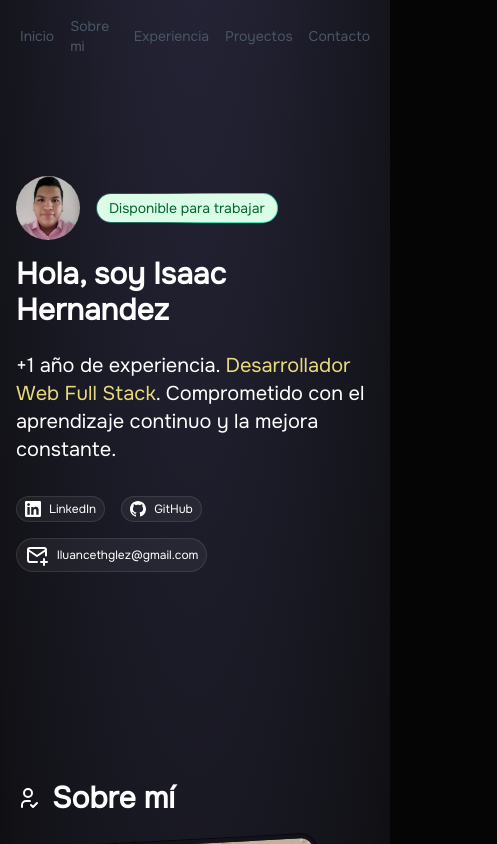
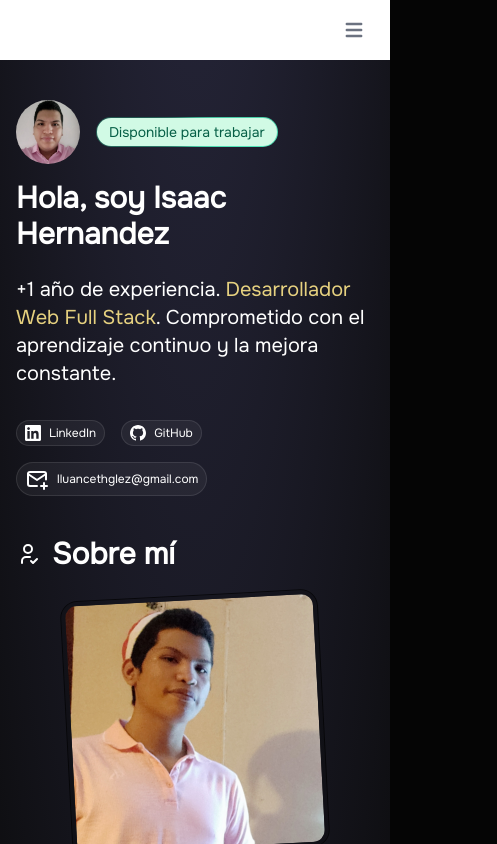
Before and after one commit to Lluan12/portfolio, a React (Vite) app: page / in a window 390 px wide. Shown: the top 844 px of the page, 497 px wide, since content can reach past the window. Built offline with nearby package versions, Linux system fonts and the light colour scheme.

Commit message:
cambios en responsive

```diff
--- a/index.html
+++ b/index.html
@@ -1,26 +1,14 @@
 <!DOCTYPE html>
-<html
-	lang="es"
-	class="dark"
->
+<html lang="es" class="dark">
 	<head>
 		<meta charset="UTF-8" />
-		<link
-			rel="icon"
-			type="image/svg+xml"
-			href="/code.svg"
-		/>
-		<meta
-			name="viewport"
-			content="width=device-width, initial-scale=1.0"
-		/>
+		<link rel="icon" type="image/svg+xml" href="/code.svg" />
+		<meta name="viewport" content="width=device-width, initial-scale=1.0" />
 		<title>Portfolio de Lluancet - Desarrollador y Programador Web</title>
 	</head>
 	<body>
 		<div id="root"></div>
-		<script
-			type="module"
-			src="/src/main.jsx"
-		></script>
+		<script type="module" src="/src/main.jsx"></script>
+		<script src="./node_modules/flowbite/dist/flowbite.min.js"></script>
 	</body>
 </html>
--- a/package.json
+++ b/package.json
@@ -12,8 +12,9 @@
   "dependencies": {
     "@fontsource/onest": "^5.2.8",
     "@tailwindcss/vite": "^4.1.8",
+    "flowbite": "^3.1.2",
     "react": "^19.1.0",
-    "react-dom": "^19.1.0",
+    "react-dom": "^19.1.1",
     "tailwindcss": "^4.1.8"
   },
   "devDependencies": {
--- a/src/App.jsx
+++ b/src/App.jsx
@@ -2,16 +2,15 @@ import "@fontsource/onest";
 import { Header } from "./components/Hedader";
 import { Footer } from "./components/Footer";
 import { Home } from "./pages/Home";
-import { BrowserRouter } from "react-router-dom";
 
 function App() {
 	return (
-		<BrowserRouter>
+		<>
 			<div className="absolute top-0 bottom-0 z-[-2] min-h-screen w-full bg-neutral-950 bg-[radial-gradient(ellipse_80%_80%_at_50%_-20%,rgba(120,119,198,0.3),rgba(255,255,255,0))]"></div>
 			<Header />
 			<Home />
 			<Footer />
-		</BrowserRouter>
+		</>
 	);
 }
 
--- a/src/components/Hedader.jsx
+++ b/src/components/Hedader.jsx
@@ -1,62 +1,96 @@
-import { useEffect, useState } from "react";
-import { NavLink, useLocation } from "react-router-dom";
+import { initFlowbite } from "flowbite";
 
 export function Header() {
-	const location = useLocation();
-	const [scrolled, setScrolled] = useState(false);
-
-	useEffect(() => {
-		const id = location.hash.replace("#", "");
-		if (id) {
-			const element = document.getElementById(id);
-			if (element) {
-				element.scrollIntoView({ behavior: "smooth" });
-			}
-		}
-
-		const handleScroll = () => {
-			const isScrolled = window.scrollY > 0;
-			setScrolled(isScrolled);
-		};
-
-		window.addEventListener("scroll", handleScroll);
-		return () => window.removeEventListener("scroll", handleScroll);
-	}, [location]);
-
+	initFlowbite;
 
 	return (
-		<header className="fixed top-0 z-10 flex items-center justify-center w-full mx-auto mt-2">
-			<nav className={`flex px-3 text-sm font-medium rounded-full text-gray-600 dark:text-gray-200 justify-center items-center ${scrolled ? "bg-gray-900": "bg-none"}`}>
-				<NavLink
-					className={`relative block px-2 py-2 transition hover:text-blue-500 dark:hover:text-blue-500`}
-					to="#top"
+		<header className="sm:fixed sm:top-0 sm:z-10 sm:flex sm:items-center sm:justify-center sm:w-full sm:mx-auto sm:mt-2">
+			<nav className="bg-white border-gray-200 sm:rounded-full px-4 lg:px-6 py-2.5 dark:bg-gray-950/80">
+				<div className="flex flex-wrap justify-end sm:justify-center items-center mx-auto max-w-screen-xl">
+					<div className="flex items-center lg:order-2">
+						<button
+							data-collapse-toggle="mobile-menu-2"
+							type="button"
+							className="inline-flex items-center p-2 ml-1 text-sm text-gray-500 rounded-lg lg:hidden hover:bg-gray-100 focus:outline-none focus:ring-2 focus:ring-gray-200 dark:text-gray-400 dark:hover:bg-gray-700 dark:focus:ring-gray-600"
+							aria-controls="mobile-menu-2"
+							aria-expanded="false"
 						>
-					Inicio
-				</NavLink>
-				<NavLink
-					className={`relative block px-2 py-2 transition hover:text-blue-500 dark:hover:text-blue-500`}
-					to="#about"
+							<span className="sr-only">Open main menu</span>
+							<svg
+								className="w-6 h-6"
+								fill="currentColor"
+								viewBox="0 0 20 20"
+								xmlns="http://www.w3.org/2000/svg"
+							>
+								<path
+									fill-rule="evenodd"
+									d="M3 5a1 1 0 011-1h12a1 1 0 110 2H4a1 1 0 01-1-1zM3 10a1 1 0 011-1h12a1 1 0 110 2H4a1 1 0 01-1-1zM3 15a1 1 0 011-1h12a1 1 0 110 2H4a1 1 0 01-1-1z"
+									clip-rule="evenodd"
+								></path>
+							</svg>
+							<svg
+								className="hidden w-6 h-6"
+								fill="currentColor"
+								viewBox="0 0 20 20"
+								xmlns="http://www.w3.org/2000/svg"
+							>
+								<path
+									fill-rule="evenodd"
+									d="M4.293 4.293a1 1 0 011.414 0L10 8.586l4.293-4.293a1 1 0 111.414 1.414L11.414 10l4.293 4.293a1 1 0 01-1.414 1.414L10 11.414l-4.293 4.293a1 1 0 01-1.414-1.414L8.586 10 4.293 5.707a1 1 0 010-1.414z"
+									clip-rule="evenodd"
+								></path>
+							</svg>
+						</button>
+					</div>
+					<div
+						className="hidden justify-between items-center w-full lg:flex lg:w-auto lg:order-1"
+						id="mobile-menu-2"
+					>
+						<ul className="flex flex-col mt-4 font-medium lg:flex-row lg:space-x-8 lg:mt-0">
+							<li>
+								<a
+									href="#"
+									className="block py-2 pr-4 pl-3 text-white rounded bg-primary-700 lg:bg-transparent lg:text-primary-700 lg:p-0 dark:text-white"
+									aria-current="page"
+								>
+									Incio
+								</a>
+							</li>
+							<li>
+								<a
+									href="#about"
+									className="block py-2 pr-4 pl-3 text-gray-700 border-b border-gray-100 hover:bg-gray-50 lg:hover:bg-transparent lg:border-0 lg:hover:text-primary-700 lg:p-0 dark:text-gray-400 lg:dark:hover:text-white dark:hover:bg-gray-700 dark:hover:text-white lg:dark:hover:bg-transparent dark:border-gray-700"
 								>
 									Sobre mi
-				</NavLink>
-				<NavLink
-					className={`relative block px-2 py-2 transition hover:text-blue-500 dark:hover:text-blue-500`}
-					to="#experience"
+								</a>
+							</li>
+							<li>
+								<a
+									href="#experience"
+									className="block py-2 pr-4 pl-3 text-gray-700 border-b border-gray-100 hover:bg-gray-50 lg:hover:bg-transparent lg:border-0 lg:hover:text-primary-700 lg:p-0 dark:text-gray-400 lg:dark:hover:text-white dark:hover:bg-gray-700 dark:hover:text-white lg:dark:hover:bg-transparent dark:border-gray-700"
 								>
 									Experiencia
-				</NavLink>
-				<NavLink
-					className={`relative block px-2 py-2 transition hover:text-blue-500 dark:hover:text-blue-500`}
-					to="#projects"
+								</a>
+							</li>
+							<li>
+								<a
+									href="#projects"
+									className="block py-2 pr-4 pl-3 text-gray-700 border-b border-gray-100 hover:bg-gray-50 lg:hover:bg-transparent lg:border-0 lg:hover:text-primary-700 lg:p-0 dark:text-gray-400 lg:dark:hover:text-white dark:hover:bg-gray-700 dark:hover:text-white lg:dark:hover:bg-transparent dark:border-gray-700"
 								>
 									Proyectos
-				</NavLink>
-				<NavLink
-					className={`relative block px-2 py-2 transition hover:text-blue-500 dark:hover:text-blue-500`}
-					to="mailto:lluancethglez"
+								</a>
+							</li>
+							<li>
+								<a
+									href="mailto:lluancethglez@gmail.com"
+									className="block py-2 pr-4 pl-3 text-gray-700 border-b border-gray-100 hover:bg-gray-50 lg:hover:bg-transparent lg:border-0 lg:hover:text-primary-700 lg:p-0 dark:text-gray-400 lg:dark:hover:text-white dark:hover:bg-gray-700 dark:hover:text-white lg:dark:hover:bg-transparent dark:border-gray-700"
 								>
 									Contacto
-				</NavLink>
+								</a>
+							</li>
+						</ul>
+					</div>
+				</div>
 			</nav>
 		</header>
 	);
--- a/src/components/Projects.jsx
+++ b/src/components/Projects.jsx
@@ -104,7 +104,7 @@ export function Projects() {
 									{title}
 								</h3>
 								<div className="flex flex-wrap mt-2">
-									<ul className="flex flex-row mb-2 gap-x-2">
+									<ul className="flex flex-row flex-wrap mb-2 gap-x-2 gap-y-4">
 										{tags.map((tag) => {
 											return (
 												<li key={tag.name}>
--- a/src/index.css
+++ b/src/index.css
@@ -1,5 +1,7 @@
 @import "tailwindcss";
-
+@import "flowbite/src/themes/default";
+@plugin "flowbite/plugin";
+@source "../node_modules/flowbite";
 :root {
 	color-scheme: dark light;
 }
--- a/src/pages/Home.jsx
+++ b/src/pages/Home.jsx
@@ -14,10 +14,7 @@ import CheckIcon from "../components/icons/Check";
 export function Home() {
 	return (
 		<main className="px-4">
-			<SectionContainer
-				id="top"
-				className="pt-44 pb-32"
-			>
+			<SectionContainer className="pt-10 sm:pt-44 sm:pb-32">
 				<div className="flex gap-4 mb-4">
 					<img
 						className="rounded-full w-16 h-16"
@@ -60,10 +57,7 @@ export function Home() {
 				</nav>
 			</SectionContainer>
 
-			<SectionContainer
-				id="about"
-				className="py-20"
-			>
+			<SectionContainer id="about" className="py-10 sm:py-20">
 				<h2 className="text-3xl font-semibold mb-6 flex gap-x-3 items-center">
 					<CheckIcon className="size-7 gap-x-2" />
 					Sobre mí
@@ -71,7 +65,7 @@ export function Home() {
 				<About />
 			</SectionContainer>
 
-			<SectionContainer id="experience">
+			<SectionContainer id="experience" className="py-10 sm:py-20">
 				<h2 className="text-3xl font-semibold mb-6 flex gap-x-3 items-center">
 					<Briefcase className="size-7 gap-x-2" />
 					Experiencia
@@ -79,10 +73,7 @@ export function Home() {
 				<Experience />
 			</SectionContainer>
 
-			<SectionContainer
-				id="projects"
-				className="py-20"
-			>
+			<SectionContainer id="projects" className="py-10 sm:py-20">
 				<h2 className="text-3xl font-semibold mb-6 flex gap-x-3 items-center">
 					<CodeIcon className="size-7 gap-x-2" />
 					Proyectos
```
Also changed, not shown: vite.config.js (line endings or trailing spaces), 1 other file (tests, documents, lock files or other folders). Lines whose indentation alone changed are shown as unchanged.
